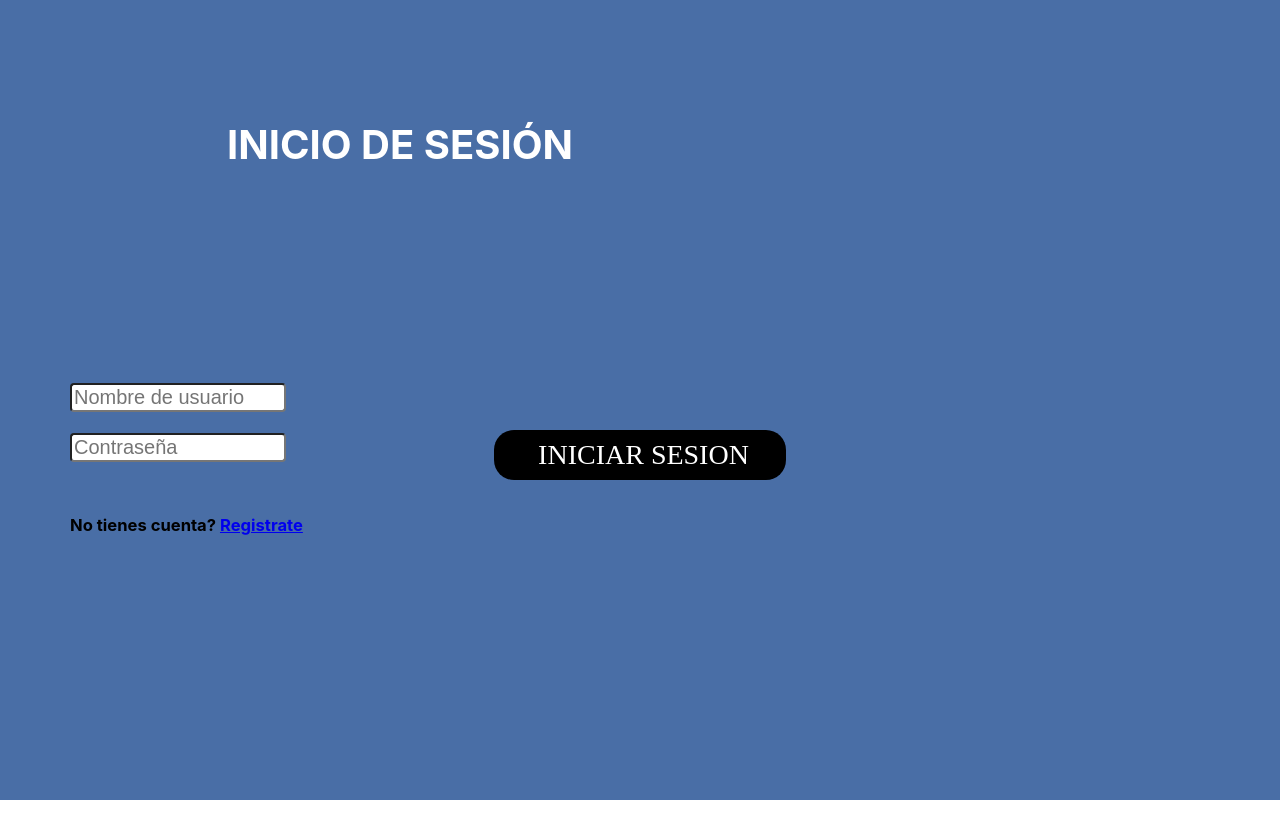
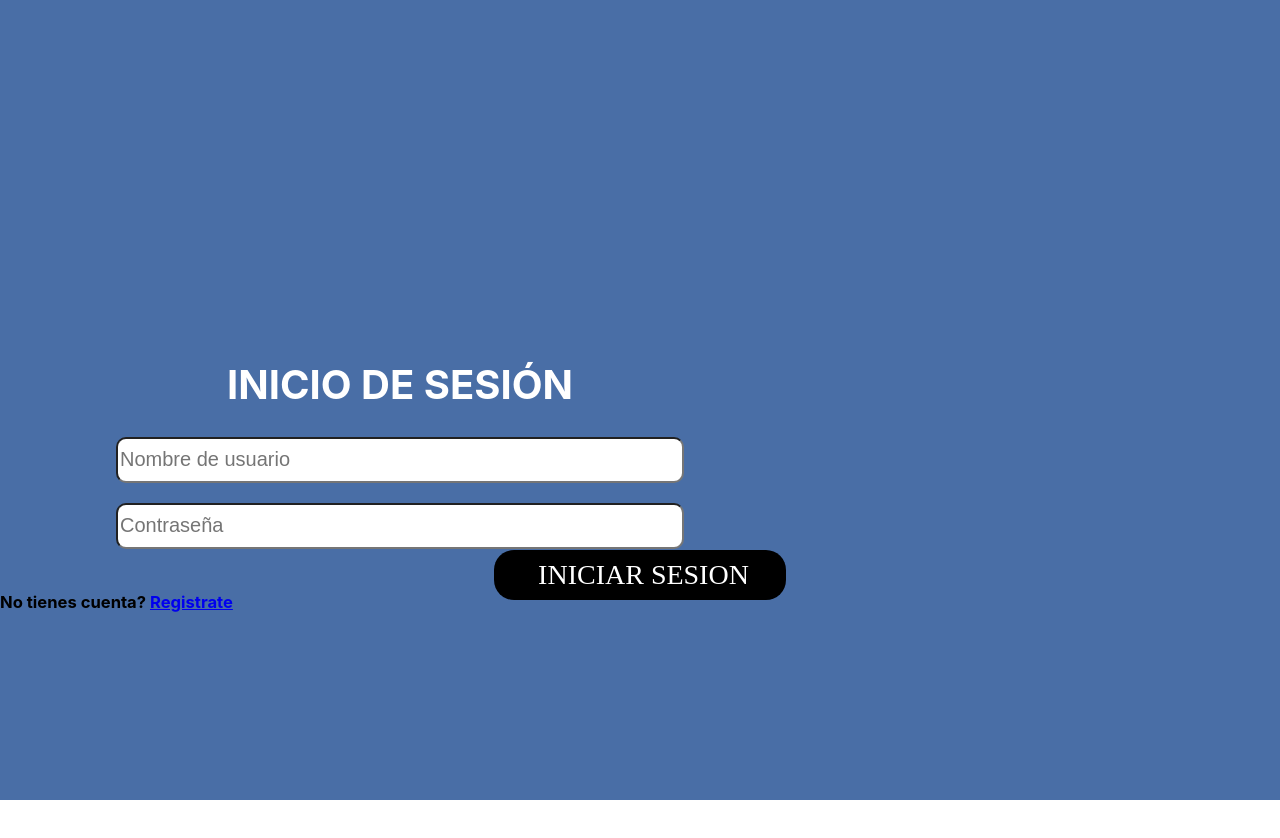
Before and after one commit to YannickNepo/ParkInn, a React (Create React App) app: page /login in a window 1280 px wide. Shown: the top 838 px of the page. After the commit the page ends 800 px from the top, so only its background shows below. Built offline with nearby package versions, Linux system fonts and the light colour scheme.

Commit message:
primeras pag arregladas

```diff
--- a/src/Paginas/Home/PaginaInicio.css
+++ b/src/Paginas/Home/PaginaInicio.css
@@ -1,14 +1,14 @@
 .Logo {
     position: relative;
-    top: 160px;
-    left: 60px;
+    top: 200px;
+    left: 70px;
 
 }
 
 .BotonR-I{
     position: absolute;
-    top: 330px;
-    left: 90px;
+    top: 470px;
+    left: 110px;
 }
 
 
--- a/src/Paginas/Login/Login.css
+++ b/src/Paginas/Login/Login.css
@@ -6,32 +6,43 @@
     background-color: #496EA6;
 }
 
-.titulo{
-    margin-top: 15%;
+.tituloL{
+    margin-top: 45%;
     font-weight: 38px;
     text-align: center;
     color: white;
 
 }
 .info{
+    width: 100vh;
     font-size: 100%;
     line-height: 50px;
     font-weight: bold;
-
+}
+.contenedor-texto-Login{
+    margin-top: 35%;
+    position: absolute;
+    top: 150px;
+    left: 70px;
 }
 
-.contenedor-texto-login{
-    margin-top: 15%;
-    width: 260px;
-    height: 100vh;
-    position: Absolute;
-    top: 180px;
-    left: 70px;
+.input-login1 {
+    margin: auto;
+    width: 70%;
+    font-size: 20px;
+    height: 40px;
+    border-radius: 10px;
+    display: block;
+    margin-bottom: 20px;
 }
-.input-login{
-    width: 80%;
+.input-login2 {
+    margin: auto;
+    width: 70%;
     font-size: 20px;
-    border-radius: 4px;
+    height: 40px;
+    border-radius: 10px;
+    display: block;
+    margin-bottom: 20px;
 }
 
 .boton{
--- a/src/Paginas/Login/Login.js
+++ b/src/Paginas/Login/Login.js
@@ -13,12 +13,11 @@ export default function LoginPage(){
   return(
     <div className='contenedor-login'>
       <div className='info'>
-
-        <h1 className='titulo'>INICIO DE SESIÓN
-        </h1>
+       <h1 className='tituloL'>INICIO DE SESIÓN
+       </h1>
         <div className='contenedor-texto-login'>
-          <input className='input-login'type='text' placeholder="Nombre de usuario"></input>
-          <input className='input-login'type='password' placeholder="Contraseña"></input>
+            <input className='input-login1'type='text' placeholder="Nombre de usuario"></input>
+          <input className='input-login2'type='password' placeholder="Contraseña"></input>
           <h5>No tienes cuenta? <Link to="/registrarse">Registrate</Link></h5>
         </div>
         <button type="button" className="boton" onClick={redirectToAnotherRoute}>
--- a/src/Paginas/Publica tu estacionamiento/PublicaEstacionamiento.css
+++ b/src/Paginas/Publica tu estacionamiento/PublicaEstacionamiento.css
@@ -20,7 +20,7 @@
 .contenedor-texto-PE{
     margin-top: 15%;
     position: absolute;
-    top: 150px;
+    top: 230px;
     left: 70px;
 }
 .input-Direccion{
@@ -54,7 +54,7 @@
     gap: 10px;
     margin: 30px;
 }
-.Logo {
+.LogoPE {
     position: relative;
     top: 25px;
     left: 60px;
--- a/src/Paginas/Publica tu estacionamiento/PublicaEstacionamiento.js
+++ b/src/Paginas/Publica tu estacionamiento/PublicaEstacionamiento.js
@@ -12,7 +12,7 @@ export default function PublicaEstacionamiento(){
 
   return(
     <div className='contenedor-PE'>
-      <div className="Logo" >
+      <div className="LogoPE" >
       <button type="button" className="btn_logo" onClick={redirectToMenuInicio}>
       <img src={logo} alt="Botonlogo" />
       </button>
--- a/src/Paginas/Registrarse/Registrarse.css
+++ b/src/Paginas/Registrarse/Registrarse.css
@@ -1,13 +1,17 @@
-.contenedor-login{
+.contenedor-registrarse{
     font-size: 20px;
     height: 100vh;
+    width: 100vw;
+    background-color: #496EA6;
+    display: flex;
 }
 
 .tituloR{
-    margin-top: 15%;
+    margin-top: 45%;
     font-weight: 38px;
     text-align: center;
     color: white;
+    font-family: 'Poppins';
 }
 .info{
     width: 100vh;
@@ -17,41 +21,41 @@
 }
 
 .contenedor-texto-Registrarse{
-    margin-top: 15%;
+    margin-top: 35%;
     position: absolute;
     top: 150px;
     left: 70px;
 }
-.input-login1{
+.input-registrarse1{
     margin: auto;
-    width: 70%;
+    width: 110%;
     font-size: 20px;
     height: 40px;
     border-radius: 10px;
     display: block;
-    gap: 10px;
+    margin-bottom: 20px;
 
 }
-.input-login2{
+.input-registrarse2{
     margin: auto;
-    width: 70%;
+    width: 110%;
     font-size: 20px;
     height: 40px;
     border-radius: 10px;
     display: block;
-    gap: 10px;
+    margin-bottom: 20px;
 }
-.input-login3{
+.input-registrarse3{
     margin: auto;
-    width: 70%;
+    width: 110%;
     font-size: 20px;
     height: 40px;
     border-radius: 10px;
     display: block;
-    gap: 10px;
+    margin-bottom: 20px;
 }
 .boton{
-    margin-top: 70px;
+    margin-top: 190px;
     display: flex;
     align-items: center;
     background-color: black;
--- a/src/Paginas/Registrarse/Registrarse.js
+++ b/src/Paginas/Registrarse/Registrarse.js
@@ -11,15 +11,15 @@ export default function RegisterPage(){
   };
 
   return(
-    <div className='contenedor-login'>
+    <div className='contenedor-registrarse'>
       <div className='info'>
         <h1 className='tituloR'>Crear cuenta
         </h1>
         <div className='contenedor-texto-Registrarse'>
-            <input className='input-login1' type='text' placeholder="Nombre de usuario"></input>
-          <input className='input-login2' type='mail' placeholder="Email"></input>
+            <input className='input-registrarse1' type='text' placeholder="Nombre de usuario"></input>
+          <input className='input-registrarse2' type='mail' placeholder="Email"></input>
           <div>
-            <input className='input-login3' type='password' placeholder="Contraseña"></input>
+            <input className='input-registrarse3' type='password' placeholder="Contraseña"></input>
           </div>
           <h5>Ya tienes cuenta? <Link to="/login">Inicia sesión</Link></h5>
         </div>
```
